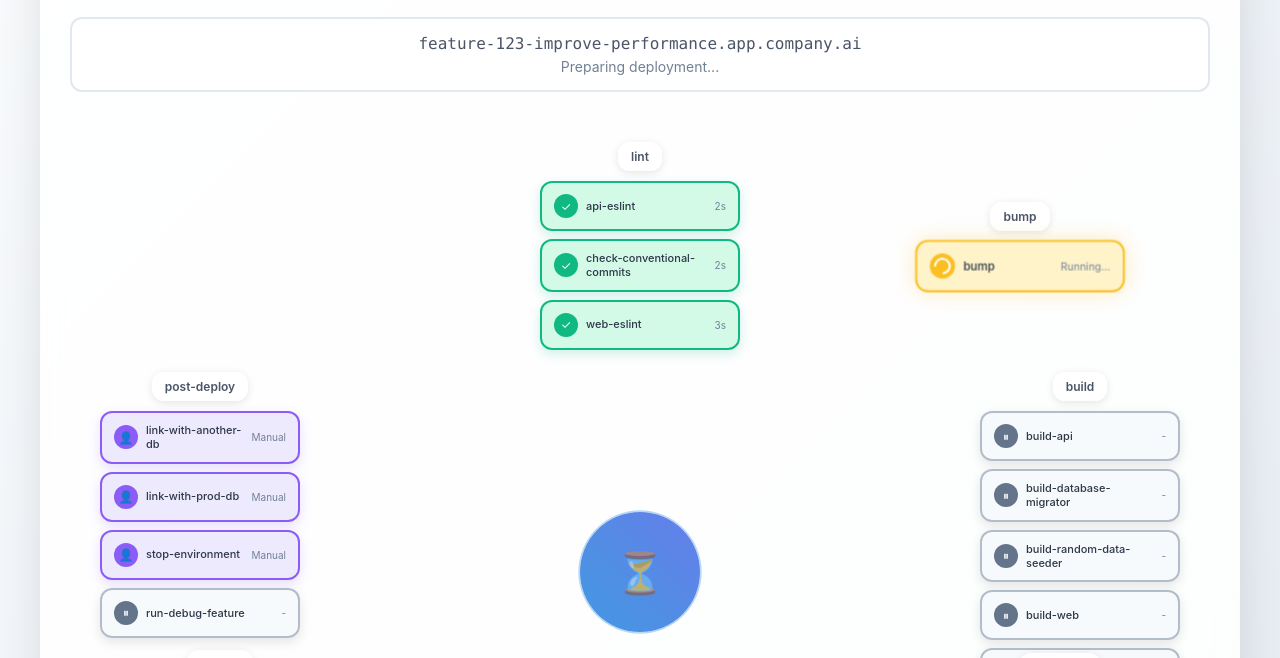
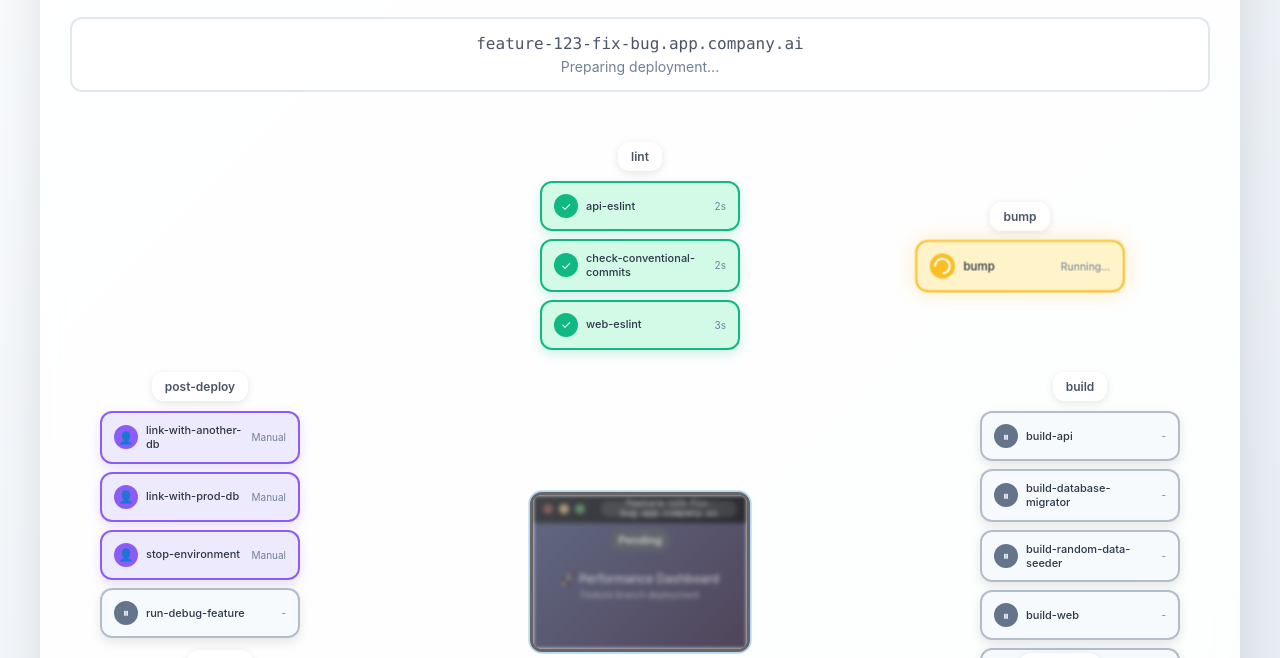
Before and after one commit to Tony-Engineering-OU/demo-feature-envs, a plain HTML site: page index.html in a window 1280 px wide. Shown: the part 127-785 px from the top of the page. Drawn offline with Linux system fonts and the light colour scheme.

Commit message:
Improvements

```diff
--- a/index.html
+++ b/index.html
@@ -110,15 +110,18 @@
             top: 50%;
             left: 50%;
             transform: translate(-50%, -50%);
-            width: 120px;
-            height: 120px;
-            background: linear-gradient(45deg, #4299e1, #667eea);
-            border-radius: 50%;
+            width: 220px;
+            height: 160px;
+            background: #f0f0f0;
+            border-radius: 12px;
             display: flex;
-            align-items: center;
-            justify-content: center;
-            box-shadow: 0 0 0 0 rgba(66, 153, 225, 0.4);
+            flex-direction: column;
+            overflow: hidden;
+            box-shadow: 0 8px 25px rgba(0,0,0,0.15);
             z-index: 10;
+            border: 3px solid #666;
+            cursor: pointer;
+            transition: all 0.3s ease;
         }
 
         .pipeline-center.active {
@@ -137,27 +140,112 @@
             }
         }
 
-        .center-icon {
-            font-size: 40px;
-            color: white;
-            cursor: pointer;
-            transition: transform 0.2s ease;
+        .browser-preview {
+            width: 100%;
+            height: 100%;
+            display: flex;
+            flex-direction: column;
+            transition: filter 0.5s ease;
         }
 
-        .center-icon:hover {
-            transform: scale(1.1);
+        .browser-preview.pending {
+            filter: blur(2px) grayscale(0.7) brightness(0.8);
         }
 
-        .center-icon.pending {
-            opacity: 0.6;
+        .browser-preview.loading {
+            filter: blur(1px) grayscale(0.3) brightness(0.9);
+            animation: pulse-preview 2s infinite;
         }
 
-        .center-icon.loading {
-            animation: spin 2s linear infinite;
+        .browser-preview.deployed {
+            filter: blur(0px) grayscale(0) brightness(1);
         }
 
-        .center-icon.deployed {
-            opacity: 1;
+        @keyframes pulse-preview {
+            0%, 100% { transform: scale(1); }
+            50% { transform: scale(1.02); }
+        }
+
+        .mini-browser-header {
+            background: linear-gradient(135deg, #4a5568 0%, #2d3748 100%);
+            height: 28px;
+            display: flex;
+            align-items: center;
+            padding: 0 10px;
+            gap: 6px;
+        }
+
+        .mini-window-control {
+            width: 10px;
+            height: 10px;
+            border-radius: 50%;
+        }
+
+        .mini-window-control.close { background: #ff5f57; }
+        .mini-window-control.minimize { background: #ffbd2e; }
+        .mini-window-control.maximize { background: #28ca42; }
+
+        .mini-url-bar {
+            flex: 1;
+            margin-left: 10px;
+            background: rgba(255, 255, 255, 0.15);
+            border-radius: 10px;
+            height: 16px;
+            display: flex;
+            align-items: center;
+            padding: 0 8px;
+            font-size: 9px;
+            color: white;
+            font-family: monospace;
+            text-align: center;
+        }
+
+        .mini-browser-content {
+            flex: 1;
+            background: linear-gradient(135deg, #667eea 0%, #764ba2 100%);
+            display: flex;
+            align-items: center;
+            justify-content: center;
+            position: relative;
+        }
+
+        .deployment-status {
+            position: absolute;
+            top: 6px;
+            left: 50%;
+            transform: translateX(-50%);
+            background: rgba(0,0,0,0.8);
+            color: white;
+            padding: 4px 8px;
+            border-radius: 10px;
+            font-size: 11px;
+            font-weight: 600;
+            z-index: 2;
+        }
+
+        .deployment-status.pending {
+            background: rgba(113, 128, 150, 0.9);
+        }
+
+        .deployment-status.loading {
+            background: rgba(251, 191, 36, 0.9);
+            color: #1a202c;
+        }
+
+        .deployment-status.deployed {
+            background: rgba(16, 185, 129, 0.9);
+        }
+
+        .mini-content-placeholder {
+            color: white;
+            font-size: 12px;
+            text-align: center;
+            opacity: 0.9;
+            font-weight: 500;
+        }
+
+        .pipeline-center:hover {
+            transform: translate(-50%, -50%) scale(1.05);
         }
 
         /* Stages positioned in a circle */
@@ -777,14 +865,29 @@
     <div class="pipeline-container">
         <h1 class="pipeline-title">CI/CD Pipeline Simulation</h1>
 
+
         <div class="feature-url-preview" id="featureUrlPreview">
-            <div class="url">feature-123-improve-performance.app.company.ai</div>
+            <div class="url">feature-123-fix-bug.app.company.ai</div>
             <div class="status" id="featureStatus">Preparing deployment...</div>
         </div>
 
         <div class="pipeline-stages">
             <div class="pipeline-center" id="pipelineCenter" onclick="openFeatureModal()">
-                <div class="center-icon pending" id="centerIcon">⏳</div>
+                <div class="browser-preview pending" id="browserPreview">
+                    <div class="mini-browser-header">
+                        <div class="mini-window-control close"></div>
+                        <div class="mini-window-control minimize"></div>
+                        <div class="mini-window-control maximize"></div>
+                        <div class="mini-url-bar">feature-123-fix-bug.app.company.ai</div>
+                    </div>
+                    <div class="mini-browser-content">
+                        <div class="deployment-status pending" id="deploymentStatus">Pending</div>
+                        <div class="mini-content-placeholder">
+                            🚀 Performance Dashboard<br>
+                            <small style="font-size: 9px; opacity: 0.7;">Feature branch deployment</small>
+                        </div>
+                    </div>
+                </div>
             </div>
 
             <div class="stage">
@@ -959,15 +1062,15 @@
                     <button class="window-control minimize"></button>
                     <button class="window-control maximize"></button>
                 </div>
-                <div class="modal-url">feature-123-improve-performance.app.company.ai</div>
+                <div class="modal-url">feature-123-fix-bug.app.company.ai</div>
                 <div style="width: 70px;"></div> <!-- Spacer for centering -->
             </div>
             <div class="modal-content">
                 <div class="feature-preview">
                     <div class="feature-preview-content">
-                        <h1>🚀 Performance Dashboard</h1>
-                        <p>Feature branch deployed successfully</p>
-                        <p>New performance optimizations are now live</p>
+                        <h1>🚀 New feature environment created !</h1>
+                        <p>Feature environment deployed successfully</p>
+                        <p>You can now send the feature env link to a colleague for preview</p>
 
 
                         <div class="cta-section">
@@ -1219,25 +1322,27 @@
         }
 
         function updateCenterIcon() {
-            const centerIcon = document.getElementById('centerIcon');
+            const browserPreview = document.getElementById('browserPreview');
+            const deploymentStatus = document.getElementById('deploymentStatus');
             const featureUrlPreview = document.getElementById('featureUrlPreview');
             const featureStatus = document.getElementById('featureStatus');
 
-            centerIcon.className = `center-icon ${deploymentState}`;
+            browserPreview.className = `browser-preview ${deploymentState}`;
+            deploymentStatus.className = `deployment-status ${deploymentState}`;
 
             switch(deploymentState) {
                 case 'pending':
-                    centerIcon.innerHTML = '⏳';
+                    deploymentStatus.textContent = 'Pending';
                     featureStatus.textContent = 'Preparing deployment...';
                     featureUrlPreview.classList.remove('deployed');
                     break;
                 case 'loading':
-                    centerIcon.innerHTML = '🔄';
+                    deploymentStatus.textContent = 'Loading';
                     featureStatus.textContent = 'Deployment in progress...';
                     featureUrlPreview.classList.remove('deployed');
                     break;
                 case 'deployed':
-                    centerIcon.innerHTML = '🌐';
+                    deploymentStatus.textContent = 'Deployed';
                     featureStatus.textContent = '✓ Deployed and ready for testing';
                     featureUrlPreview.classList.add('deployed');
                     break;
```
